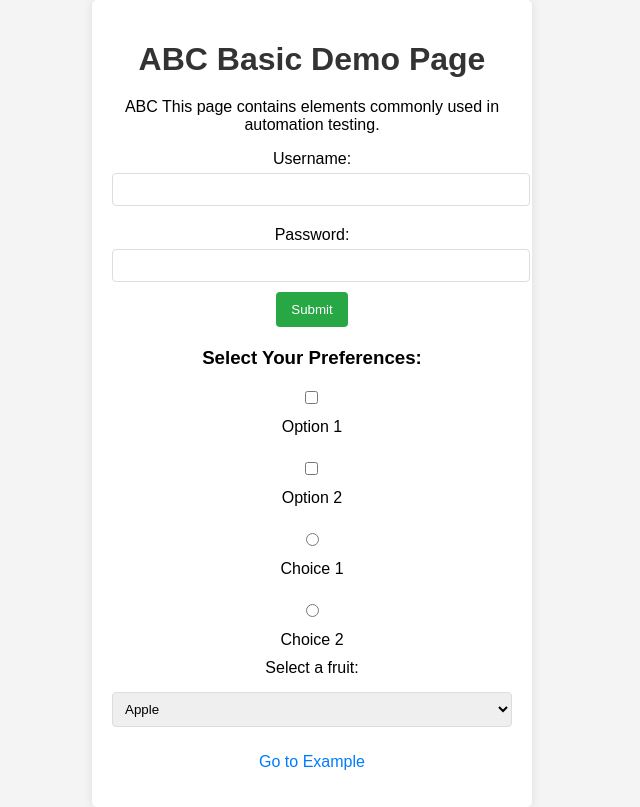
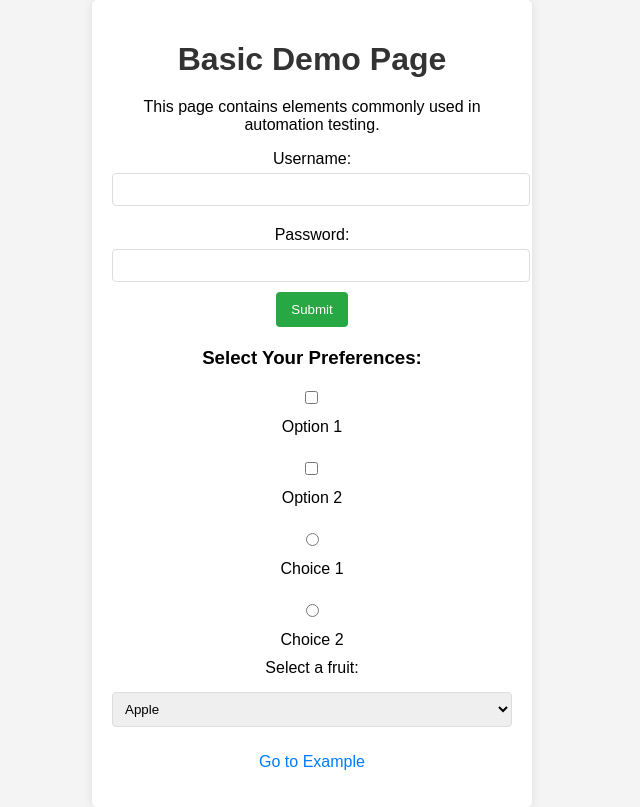
Before and after one commit to steve-inventive/ci-demo, a website: page style.html in a window 1280 px wide. Shown: the whole page, without its empty margins (328-968 px from the left). Drawn offline with Linux system fonts and the light colour scheme.

Commit message:
Update style.html
removed ABCs

```diff
--- a/style.html
+++ b/style.html
@@ -83,9 +83,9 @@
 </head>
 <body>
     <div class="container">
-        <h1>ABC Basic Demo Page</h1>
+        <h1>Basic Demo Page</h1>
 
-        <p>ABC This page contains elements commonly used in automation testing.</p>
+        <p>This page contains elements commonly used in automation testing.</p>
 
         <!-- Form with inputs -->
         <form id="styled-form">
```
